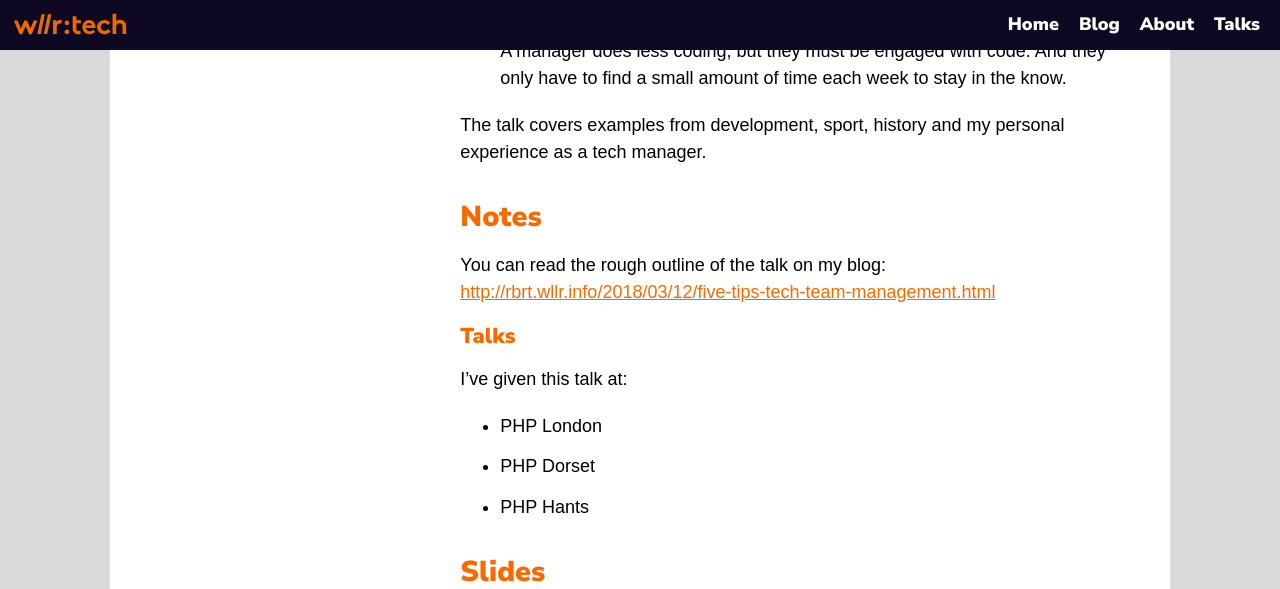
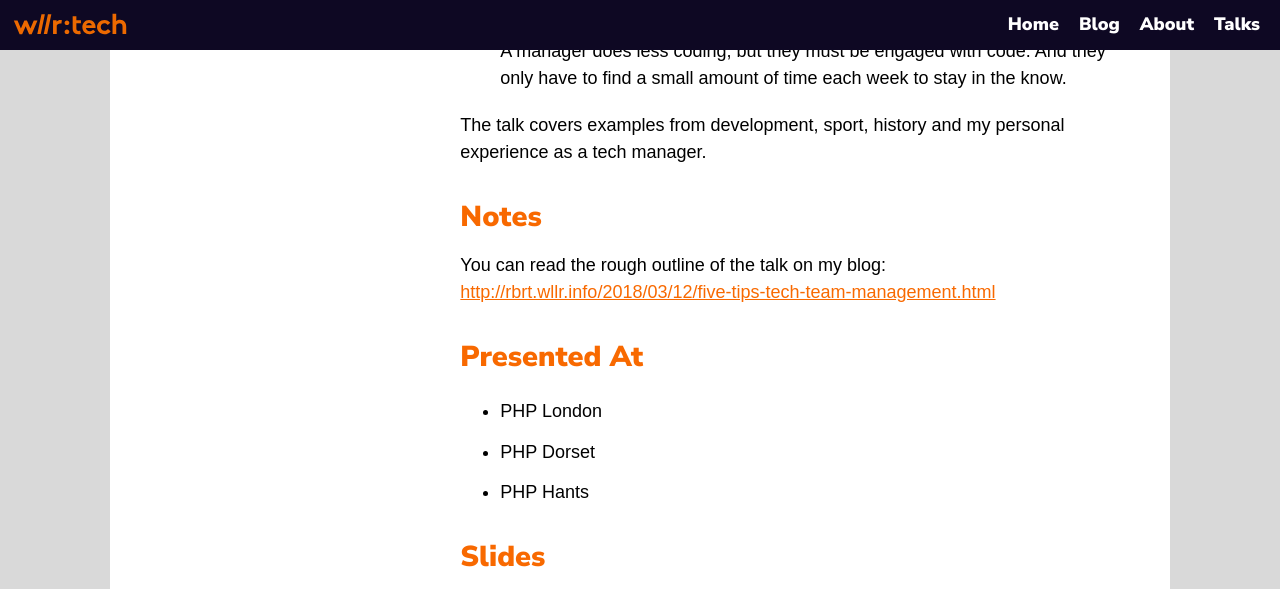
Before and after one commit to RobDWaller/robdwaller.github.io, a Jekyll site: the page built from _talks/five-tips-aspiring-tech-management.md, in a window 1280 px wide and 900 px high, scrolled down 1232 px, cut to the strip 0-589 px from the top of the window. Built offline with Jekyll 4.4.1, drawn with Linux system fonts in a browser that asks for light colours.

Commit message:
Minor update to five tips talk.

```diff
--- a/_talks/five-tips-aspiring-tech-management.md
+++ b/_talks/five-tips-aspiring-tech-management.md
@@ -26,9 +26,7 @@ The talk covers examples from development, sport, history and my personal experi
 
 You can read the rough outline of the talk on my blog: [http://rbrt.wllr.info/2018/03/12/five-tips-tech-team-management.html](http://rbrt.wllr.info/2018/03/12/five-tips-tech-team-management.html)
 
-### Talks
-
- I've given this talk at:
+## Presented At
 
 - PHP London
 - PHP Dorset
```
